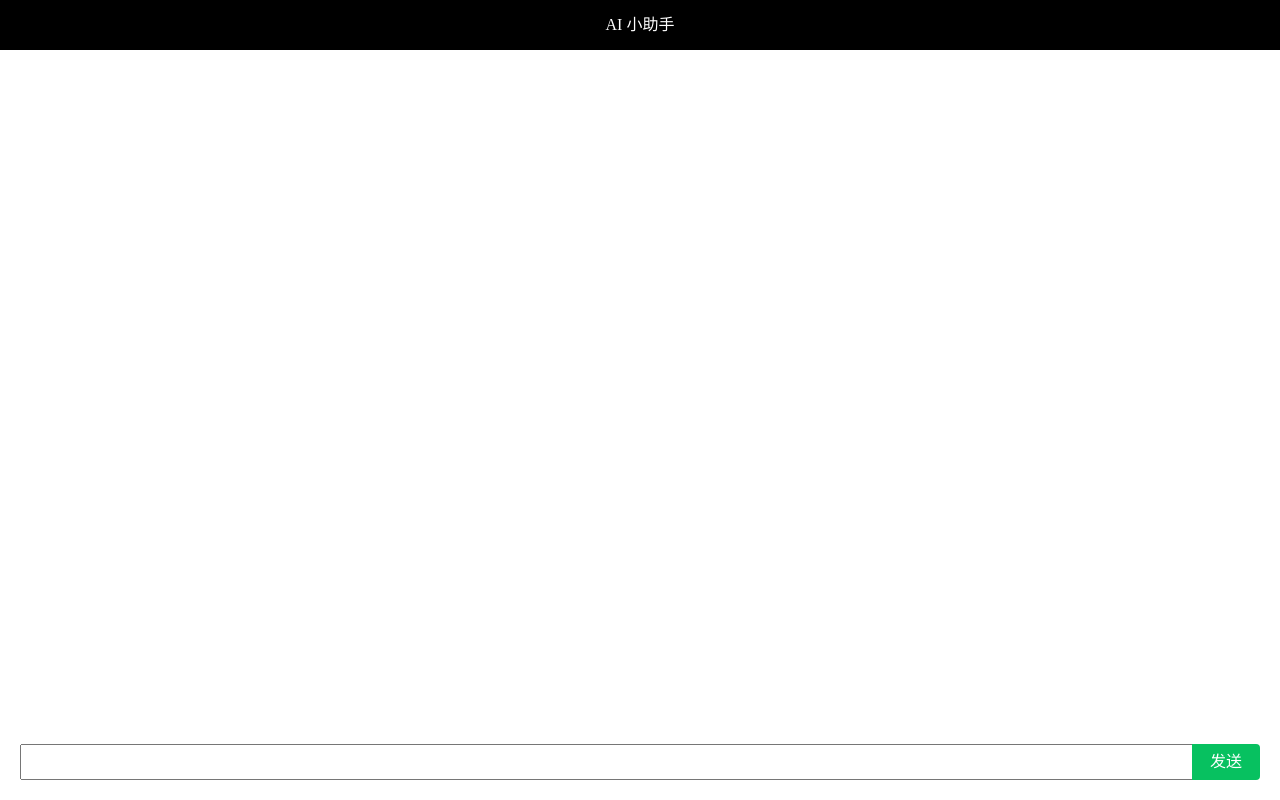
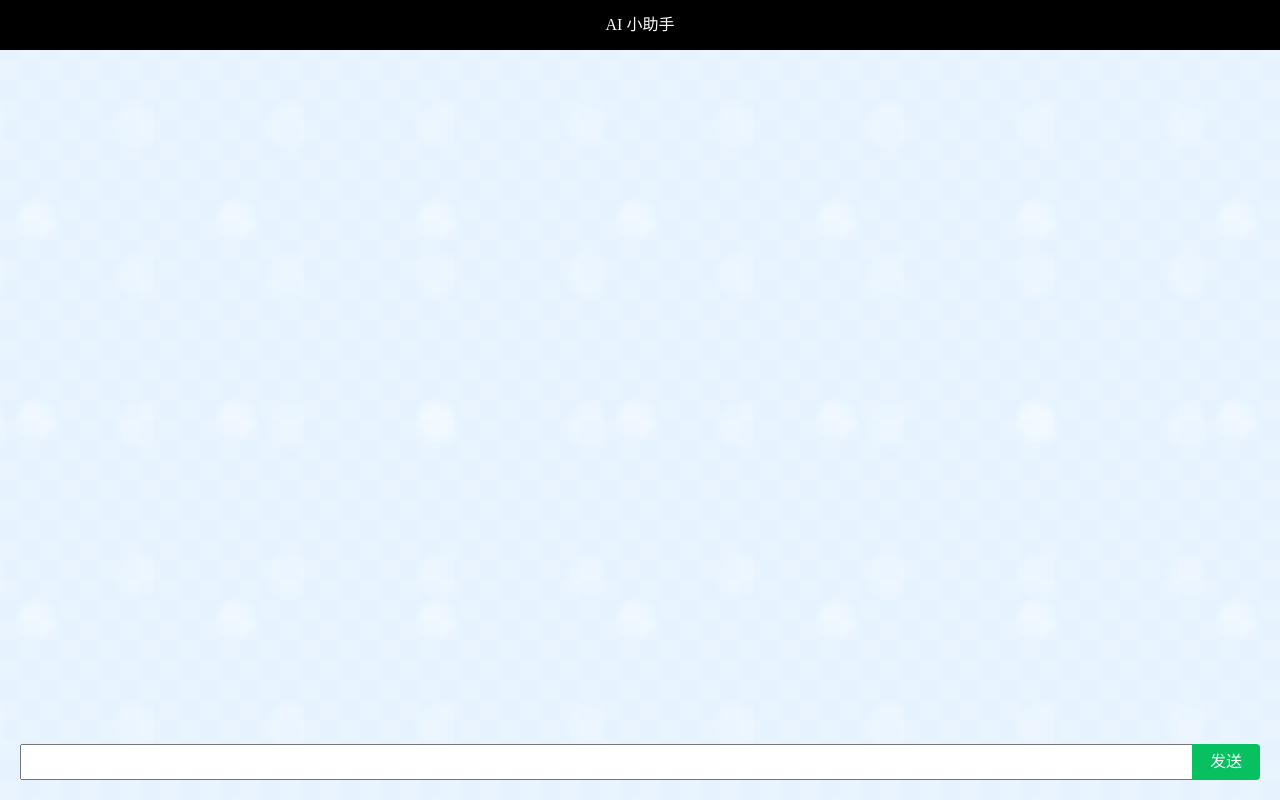
Before and after one commit to Krryxa/deepseek-bot, a website: page public/index.html in a window 1280 px wide. Drawn offline with nearby package versions, Linux system fonts and the light colour scheme.

Commit message:
feat: css

```diff
--- a/public/index.html
+++ b/public/index.html
@@ -9,6 +9,36 @@
       html, body, p {
         margin: 0;
         padding: 0;
+      }
+      body {
+        background-color: #e6f3ff; /* 基础背景色 */
+        background-image:
+          radial-gradient(circle at 10% 20%,
+            rgba(255,255,255,0.3) 5%,
+            transparent 10%),
+          radial-gradient(circle at 90% 80%,
+            rgba(255,255,255,0.2) 8%,
+            transparent 15%),
+          linear-gradient(45deg,
+            rgba(255,255,255,0.1) 25%,
+            transparent 25%,
+            transparent 75%,
+            rgba(255,255,255,0.1) 75%),
+          linear-gradient(45deg,
+            rgba(255,255,255,0.1) 25%,
+            transparent 25%,
+            transparent 75%,
+            rgba(255,255,255,0.1) 75%);
+        background-size:
+          200px 200px, /* 气泡大小 */
+          150px 150px, /* 气泡大小 */
+          40px 40px,   /* 斜纹大小 */
+          40px 40px;
+        background-position:
+          20% 30%,     /* 大气泡位置 */
+          80% 70%,     /* 大气泡位置 */
+          0 0,         /* 斜纹偏移 */
+          20px 20px;   /* 斜纹偏移 */
       }
       .main {
         display: flex;
```
